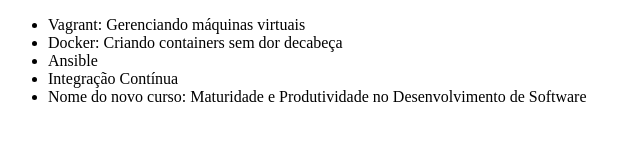
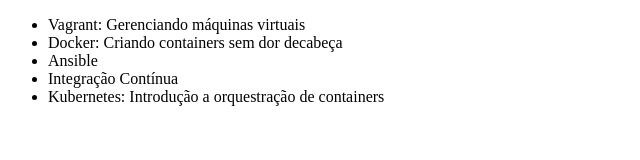
Before and after one commit to rodBarrs/Git, a plain HTML site: page index.html in a window 1280 px wide. Shown: the whole page, without its empty margins (0-640 px from the left). Drawn offline with Linux system fonts and the light colour scheme.

Commit message:
Alterando o nome do curso de Kubernetes

```diff
--- a/index.html
+++ b/index.html
@@ -10,7 +10,7 @@
         <li>Docker: Criando containers sem dor decabeça</li>
         <li>Ansible</li>
         <li>Integração Contínua</li>
-        <li>Nome do novo curso: Maturidade e Produtividade no Desenvolvimento de Software</li>
+        <li>Kubernetes: Introdução a orquestração de containers</li>
     </ul>
 </body>
 </html>
```
